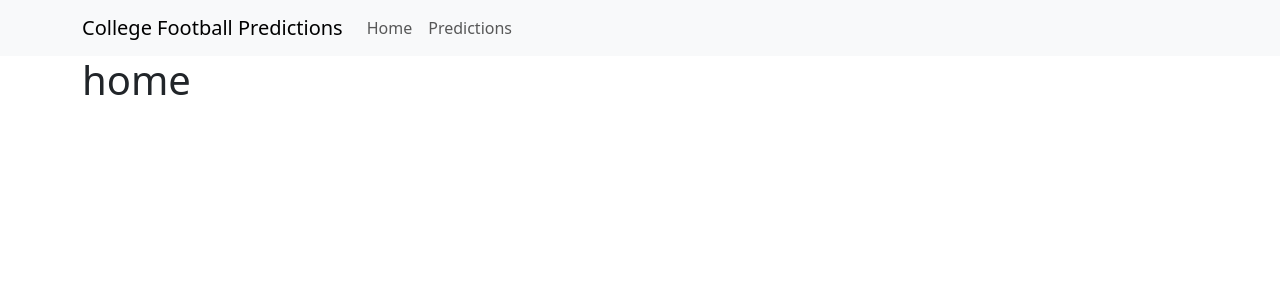
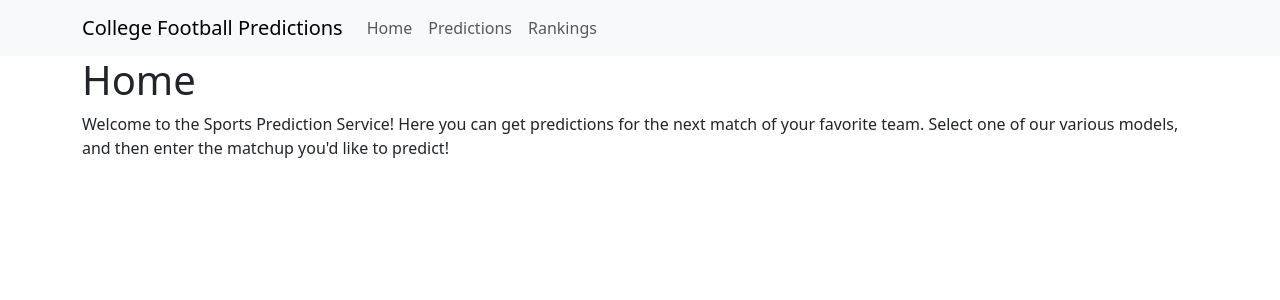
Before and after one commit to kaimed1/capstone, a React (Create React App) app in the folder frontend/: page / in a window 1280 px wide. Shown: the top 300 px of the page. Built offline with nearby package versions, Linux system fonts and the light colour scheme.

Commit message:
added placeholder for home and rankings pages

```diff
--- a/frontend/src/App.js
+++ b/frontend/src/App.js
@@ -8,7 +8,9 @@ import Container from 'react-bootstrap/Container';
 import NavBar from './components/NavBar';
 
 // Import Pages
+import Home from './pages/Home';
 import Predictions from './pages/Predictions';
+import Rankings from './pages/Rankings';
 
 function App() {
   return (
@@ -16,8 +18,10 @@ function App() {
     <NavBar /> {/* Navbar is outside Routes so it appears on all pages */}
     <Container>
     <Routes>
-      <Route path="/" element={<h1>home</h1>} />
+      <Route path="/" element={<Home />} />
       <Route path="/predictions" element={<Predictions />} />
+      <Route path="/rankings" element={<Rankings />} />
+      <Route path="*" element={<h1>Page not found!</h1>} />
     </Routes>
     </Container>
   </Router>
--- a/frontend/src/components/NavBar.js
+++ b/frontend/src/components/NavBar.js
@@ -12,6 +12,7 @@ function NavBar() {
           <Nav className="me-auto">
             <Nav.Link href="/">Home</Nav.Link>
             <Nav.Link href="/predictions">Predictions</Nav.Link>
+            <Nav.Link href="/rankings">Rankings</Nav.Link>
           </Nav>
         </Navbar.Collapse>
       </Container>
--- /dev/null
+++ b/frontend/src/pages/Home.js
@@ -0,0 +1,21 @@
+import { Row, Col } from 'react-bootstrap';
+
+function Home() {
+    return (
+        <div className="Home">
+        <Row>
+            <Col>
+            <h1>Home</h1>
+            </Col>
+        </Row>
+        <Row>
+            <Col>
+            <p>Welcome to the Sports Prediction Service! Here you can get predictions for the next match of your favorite team. Select one of our various models, and then enter the matchup you'd like to predict!
+            </p>
+            </Col>
+        </Row>
+        </div>
+    );
+}
+
+export default Home;
--- /dev/null
+++ b/frontend/src/pages/Rankings.js
@@ -0,0 +1,9 @@
+function Rankings () {
+  return (
+    <div>
+      <h1>Rankings</h1>
+    </div>
+  );
+}
+
+export default Rankings;
```
